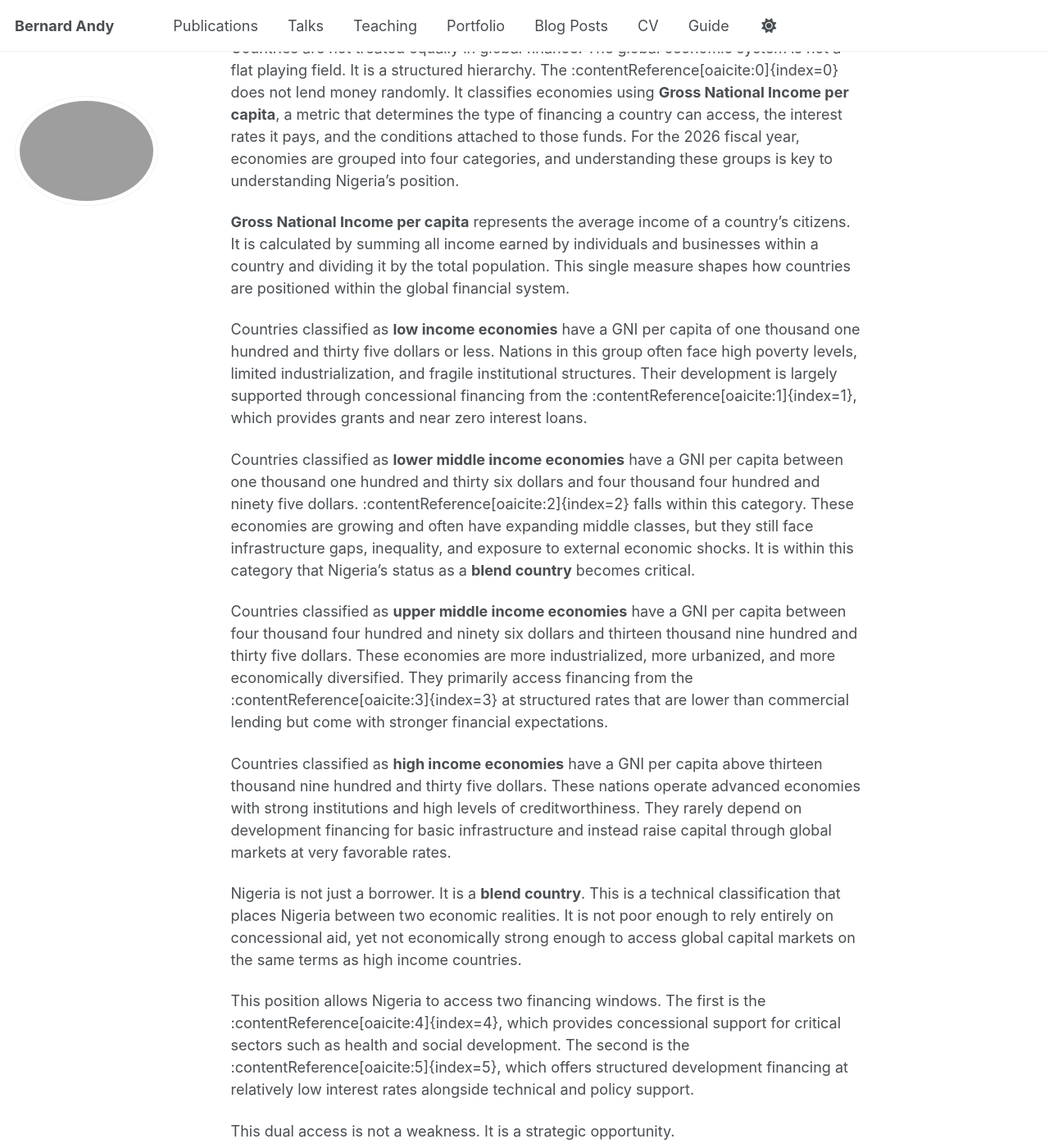
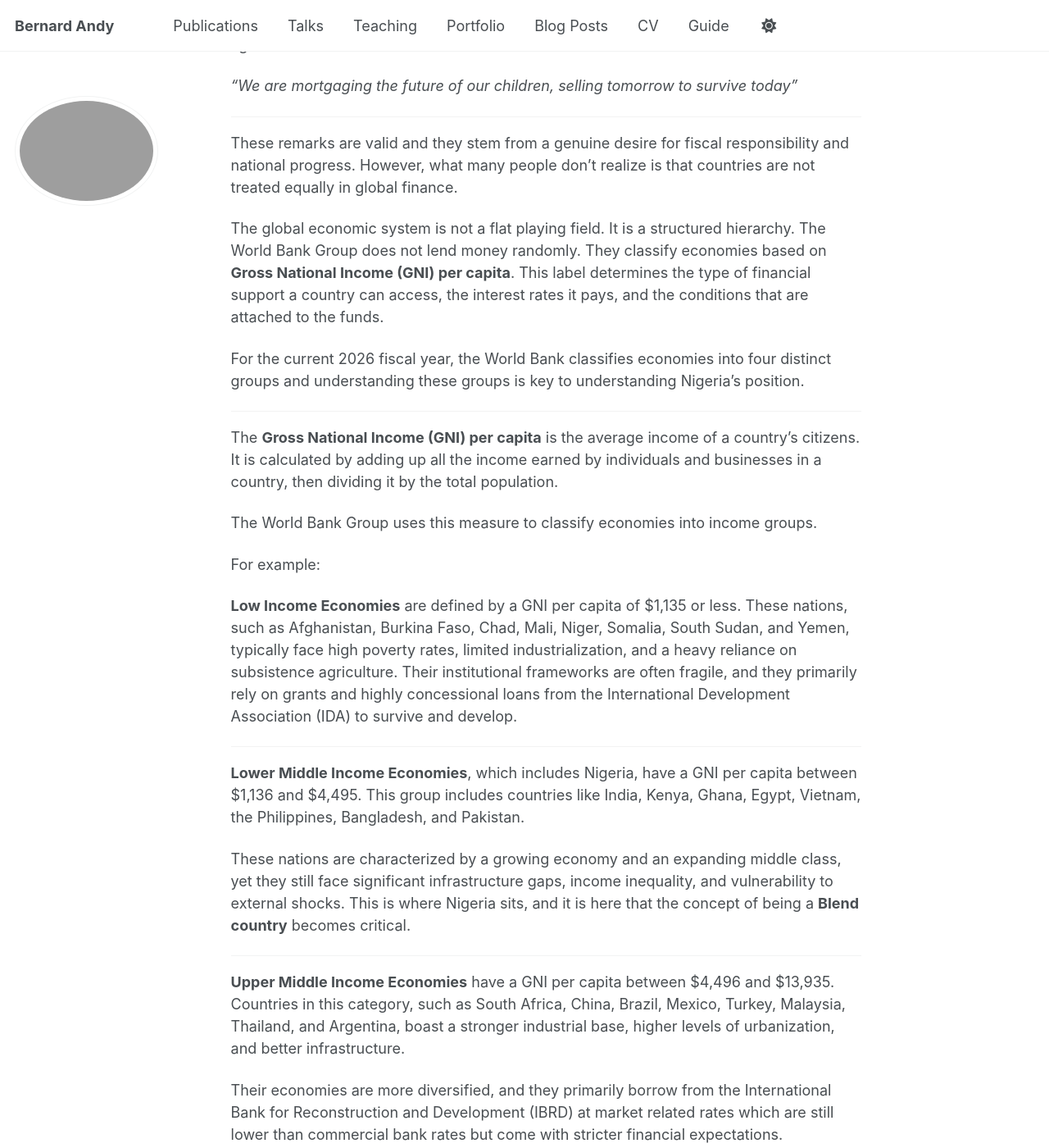
Before and after one commit to BernardAndy/BernardAndy.github.io, a Jekyll site: the page built from _posts/2026-04-03-nigeria-blend-status-sovereignty.md, in a window 1280 px wide and 1400 px high, scrolled down 415 px. Shown: the whole window at 82% size. Built offline with Jekyll 4.4.1, drawn with Linux system fonts in a browser that asks for light colours; a script bundle is joined from its source files by our own code; library files that are not in the unit come from our copies; some of the changed text lies outside the part shown.

Commit message:
Update 2026-04-03-nigeria-blend-status-sovereignty.md

```diff
--- a/_posts/2026-04-03-nigeria-blend-status-sovereignty.md
+++ b/_posts/2026-04-03-nigeria-blend-status-sovereignty.md
@@ -13,50 +13,96 @@
 author_profile: true
 ---
 
-Every time the headline reads **“Nigeria Secures $X Billion Loan from the World Bank,”** the reaction on social media is almost uniform. The comments section is filled with frustration. *“Why are we borrowing again?”* *“When will we stop living in debt?”* *“Is the government incapable of generating revenue?”*
 
-These concerns are valid. They reflect a genuine desire for fiscal responsibility and national progress. However, what is often missing from this conversation is context.
 
-Countries are not treated equally in global finance. The global economic system is not a flat playing field. It is a structured hierarchy. The :contentReference[oaicite:0]{index=0} does not lend money randomly. It classifies economies using **Gross National Income per capita**, a metric that determines the type of financing a country can access, the interest rates it pays, and the conditions attached to those funds. For the 2026 fiscal year, economies are grouped into four categories, and understanding these groups is key to understanding Nigeria’s position.
+Every time the headline reads **“Nigeria Secures $X Billion Loan from World Bank,”** the reaction on social media is almost uniform.
 
-**Gross National Income per capita** represents the average income of a country’s citizens. It is calculated by summing all income earned by individuals and businesses within a country and dividing it by the total population. This single measure shapes how countries are positioned within the global financial system.
+The comments section is filled with frustration:
 
-Countries classified as **low income economies** have a GNI per capita of one thousand one hundred and thirty five dollars or less. Nations in this group often face high poverty levels, limited industrialization, and fragile institutional structures. Their development is largely supported through concessional financing from the :contentReference[oaicite:1]{index=1}, which provides grants and near zero interest loans.
+*“There would be no surprise if he starts borrowing from Opay and Moniepoint.”*
 
-Countries classified as **lower middle income economies** have a GNI per capita between one thousand one hundred and thirty six dollars and four thousand four hundred and ninety five dollars. :contentReference[oaicite:2]{index=2} falls within this category. These economies are growing and often have expanding middle classes, but they still face infrastructure gaps, inequality, and exposure to external economic shocks. It is within this category that Nigeria’s status as a **blend country** becomes critical.
+*“All the borrowed money has not resulted in improvements in roads, food, housing, or agriculture.”*
 
-Countries classified as **upper middle income economies** have a GNI per capita between four thousand four hundred and ninety six dollars and thirteen thousand nine hundred and thirty five dollars. These economies are more industrialized, more urbanized, and more economically diversified. They primarily access financing from the :contentReference[oaicite:3]{index=3} at structured rates that are lower than commercial lending but come with stronger financial expectations.
+*“We are mortgaging the future of our children, selling tomorrow to survive today”*
 
-Countries classified as **high income economies** have a GNI per capita above thirteen thousand nine hundred and thirty five dollars. These nations operate advanced economies with strong institutions and high levels of creditworthiness. They rarely depend on development financing for basic infrastructure and instead raise capital through global markets at very favorable rates.
+---
 
-Nigeria is not just a borrower. It is a **blend country**. This is a technical classification that places Nigeria between two economic realities. It is not poor enough to rely entirely on concessional aid, yet not economically strong enough to access global capital markets on the same terms as high income countries.
+These remarks are valid and they stem from a genuine desire for fiscal responsibility and national progress. However, what many people don’t realize is that countries are not treated equally in global finance.
 
-This position allows Nigeria to access two financing windows. The first is the :contentReference[oaicite:4]{index=4}, which provides concessional support for critical sectors such as health and social development. The second is the :contentReference[oaicite:5]{index=5}, which offers structured development financing at relatively low interest rates alongside technical and policy support.
+The global economic system is not a flat playing field. It is a structured hierarchy. The World Bank Group does not lend money randomly. They classify economies based on **Gross National Income (GNI) per capita**. This label determines the type of financial support a country can access, the interest rates it pays, and the conditions that are attached to the funds.
 
-This dual access is not a weakness. It is a strategic opportunity.
+For the current 2026 fiscal year, the World Bank classifies economies into four distinct groups and understanding these groups is key to understanding Nigeria’s position.
 
-The implications extend far beyond government borrowing. This classification directly influences **scientific sovereignty**, healthcare development, and national research capacity.
+---
 
-Science requires capital. Not abstract capital, but real investment in infrastructure, equipment, and human expertise. Modern genomics, forensic DNA analysis, and disease surveillance depend on sequencing platforms, cold storage systems, and bioinformatics infrastructure. These are expensive systems that are difficult to build without structured financing.
+The **Gross National Income (GNI) per capita** is the average income of a country’s citizens. It is calculated by adding up all the income earned by individuals and businesses in a country, then dividing it by the total population.
 
-Without access to these financial mechanisms, countries remain dependent on external laboratories. Biological samples are often exported, raising concerns about data ownership, equity, and control. This weakens national capacity and limits scientific independence.
+The World Bank Group uses this measure to classify economies into income groups.
 
-With access to structured financing, countries like Nigeria can build local systems. They can establish sequencing centers, strengthen public health surveillance, train specialists, and develop legal and ethical frameworks for data governance. This allows them to move from being consumers of scientific output to producers and regulators of their own data.
+For example:
 
-In the context of genomic data governance, the gap between developed and developing economies remains significant. While advanced nations maintain large scale biobanks and strong regulatory systems, Nigeria continues to face infrastructure limitations despite its rich genetic diversity. Bridging this gap is not optional. It is essential for both public health and national security.
+**Low Income Economies** are defined by a GNI per capita of $1,135 or less. These nations, such as Afghanistan, Burkina Faso, Chad, Mali, Niger, Somalia, South Sudan, and Yemen, typically face high poverty rates, limited industrialization, and a heavy reliance on subsistence agriculture. Their institutional frameworks are often fragile, and they primarily rely on grants and highly concessional loans from the International Development Association (IDA) to survive and develop.
 
-Effective genomic surveillance enables early detection of emerging diseases and strengthens the resilience of health systems. Without it, countries operate with limited visibility and reduced capacity to respond to threats.
+---
 
-Understanding why Nigeria borrows does not remove the need to question how it borrows. The advantage of being a blend country only becomes meaningful when resources are used effectively.
+**Lower Middle Income Economies**, which includes Nigeria, have a GNI per capita between $1,136 and $4,495. This group includes countries like India, Kenya, Ghana, Egypt, Vietnam, the Philippines, Bangladesh, and Pakistan.
 
-Borrowing must be directed toward productive investment. Infrastructure, research systems, healthcare development, and energy systems are areas that generate long term value. When loans are used for recurrent expenses, the long term burden increases without corresponding development.
+These nations are characterized by a growing economy and an expanding middle class, yet they still face significant infrastructure gaps, income inequality, and vulnerability to external shocks. This is where Nigeria sits, and it is here that the concept of being a **Blend country** becomes critical.
 
-Transparency is equally important. Citizens have a right to understand how funds are allocated and whether they are contributing to tangible national progress.
+---
 
-When we understand the structure of the global system, the conversation changes. It moves from reaction to reflection.
+**Upper Middle Income Economies** have a GNI per capita between $4,496 and $13,935. Countries in this category, such as South Africa, China, Brazil, Mexico, Turkey, Malaysia, Thailand, and Argentina, boast a stronger industrial base, higher levels of urbanization, and better infrastructure.
 
-Nigeria’s current classification is not permanent. It represents a stage in economic development. With deliberate investment in science, governance, and infrastructure, upward movement is possible.
+Their economies are more diversified, and they primarily borrow from the International Bank for Reconstruction and Development (IBRD) at market related rates which are still lower than commercial bank rates but come with stricter financial expectations.
 
-Progress begins with understanding.
+---
 
-Because meaningful accountability is built not just on criticism, but on clarity.
+**High Income Economies** are those with a GNI per capita of $13,935 or more. This group includes advanced economies like the United States, United Kingdom, Canada, Germany, Japan, Australia, Saudi Arabia, and Singapore.
+
+These nations enjoy a high standard of living, strong service and technology sectors, and robust social safety nets. They do not borrow from World Bank development arms for basic infrastructure. Instead, they raise capital through global bond markets at very low interest rates due to their established creditworthiness.
+
+---
+
+Nigeria is not just a borrower. It is a **Blend country**.
+
+This is a specific technical status that means Nigeria straddles two worlds. It is too wealthy to qualify for pure aid but not yet wealthy enough to access international capital markets as cheaply or easily as high income nations.
+
+Being a Blend country allows Nigeria to access funds from two different windows of the World Bank.
+
+First, there is the **International Development Association (IDA)**, the World Bank’s fund for the poorest countries, which provides grants and zero to low interest loans with long repayment periods. Though Nigeria has largely graduated from exclusive IDA dependence, it can still access certain IDA resources for critical social sectors.
+
+Second, there is the **International Bank for Reconstruction and Development (IBRD)**, the lending arm for middle income countries. IBRD loans carry interest rates, but they are significantly lower than commercial bank rates and come with longer grace periods, technical expertise, and policy frameworks.
+
+---
+
+These financial instruments are vital for **scientific sovereignty**, healthcare development, and research capacity.
+
+Science demands funding. Not just theoretical funding, but substantial capital for laboratory infrastructure, fieldwork, and human capital. Modern genomics, forensic DNA analysis, and disease surveillance require high throughput sequencers, cold chain storage, and bioinformatics servers.
+
+These are capital intensive imports that local budgets often struggle to cover without external support.
+
+Furthermore, robust public health data requires nationwide surveillance systems and without funding, data gaps persist, leading to poor policy decisions. Training scientists, forensic experts, and data governance specialists also requires scholarships, fellowships, and continuous professional development often funded through international partnerships enabled by these financial classifications.
+
+In my field of genomic data governance, the disparity between the Global North and the Global South is stark. Western nations have established biobanks, robust data protection laws, and advanced forensic systems. Nigeria, despite its genetic diversity, lags behind due to infrastructure deficits.
+
+International financing helps bridge this gap by allowing Nigerian institutions to build local capacity. Instead of sending samples abroad which raises issues of genomic sovereignty and data exploitation, we can build local sequencing centers.
+
+Funding also supports the development of legal and ethical frameworks needed to govern genomic data, ensuring that Nigerian citizens’ data is protected and used equitably. Additionally, genomic surveillance is critical for detecting new variants of diseases like Lassa fever or emerging pathogens, making this a national security issue.
+
+Without access to structured financing, Nigeria would struggle to afford the technological leap required to compete in the global scientific arena, remaining a consumer of scientific data rather than a producer and governor of its own.
+
+---
+
+Understanding why Nigeria borrows does not mean we should ignore how it borrows.
+
+The structural advantage of being a **Blend country** is only useful if the funds are deployed effectively. Borrowing must be sustainable. If loans are used for recurrent expenditure like salaries rather than capital projects like infrastructure, research, or health, the debt burden becomes unsustainable.
+
+Citizens also have the right to transparency regarding how these funds are allocated whether they are going to power grids, healthcare facilities, and university laboratories, or disappearing into opaque accounts.
+
+---
+
+When we understand the complex global systems we operate within, we can then hold leaders accountable not just for taking the money, but for using it to build a nation that can eventually stand on its own.
+
+This economic classification is not a life sentence. It is a snapshot of where we are and with strategic investment in research, health, and governance, movement is possible.
+
+But that journey begins with understanding the map.
```
